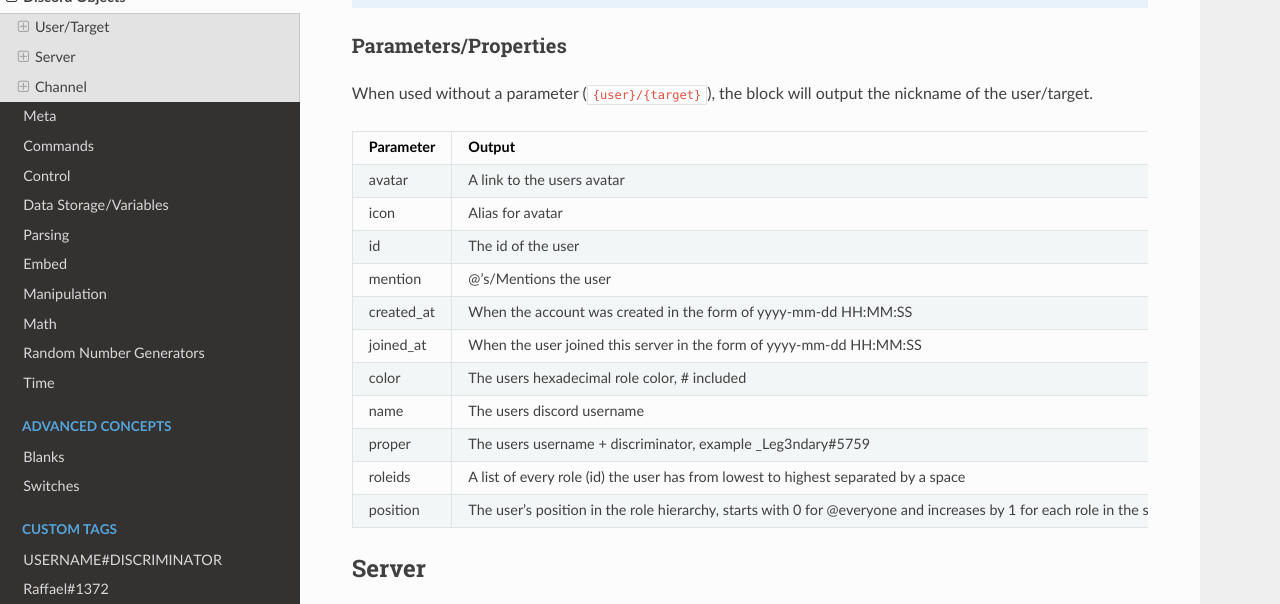
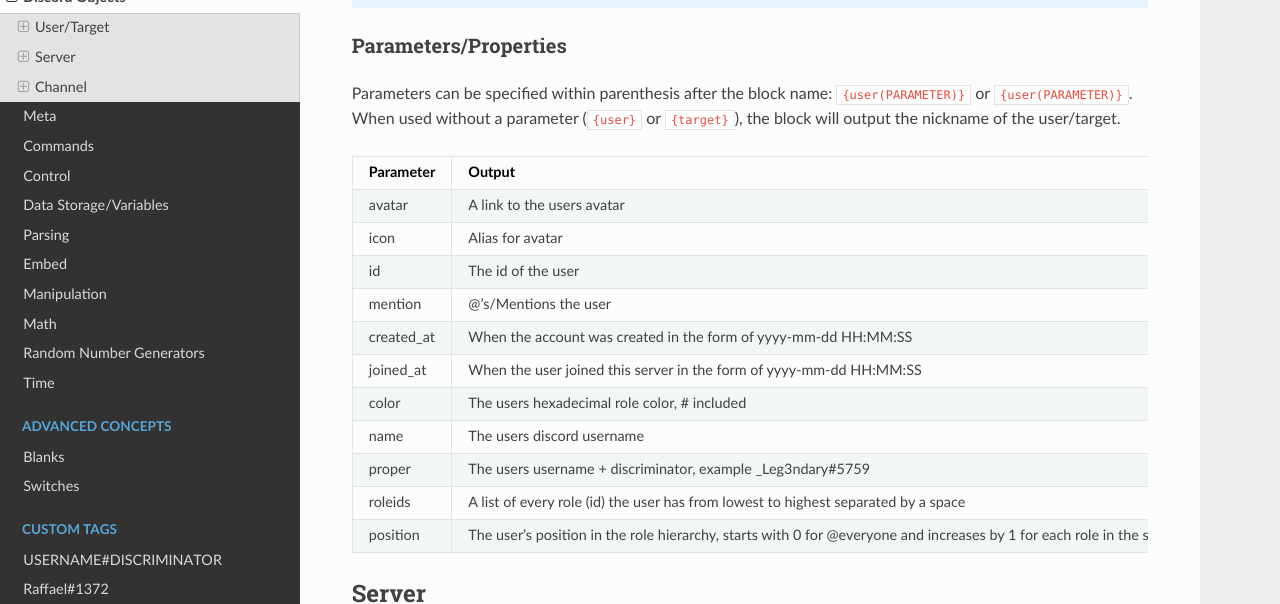
Before and after one commit to Leg3ndary/tagscript-docs, a Sphinx documentation site: the page built from docs/source/BlockReference/discord.rst, in a window 1280 px wide and 900 px high, scrolled down 529 px, cut to the strip 174-778 px from the top of the window. Built offline with Sphinx 7.4.7 and the Read the Docs theme 2.0.0, drawn with Linux system fonts in a browser that asks for light colours.

Commit message:
Clarify how to use parameters

```diff
--- a/docs/source/BlockReference/discord.rst
+++ b/docs/source/BlockReference/discord.rst
@@ -30,7 +30,7 @@ One of the most used blocks is the target block, it allows you to access other u
 Parameters/Properties
 ~~~~~~~~~~~~~~~~~~~~~
 
-When used without a parameter (``{user}/{target}``), the block will output the nickname of the user/target.
+Parameters can be specified within parenthesis after the block name: ``{user(PARAMETER)}`` or ``{user(PARAMETER)}``. When used without a parameter (``{user}`` or ``{target}``), the block will output the nickname of the user/target.
 
 +------------+-----------------------------------------------------------------------------------------------------------------------+
 | Parameter  | Output                                                                                                                |
```
